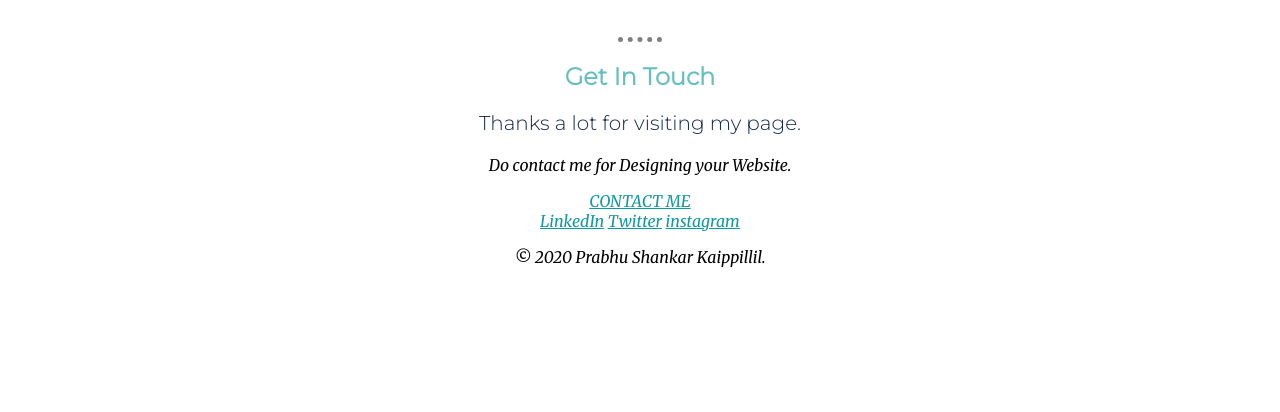
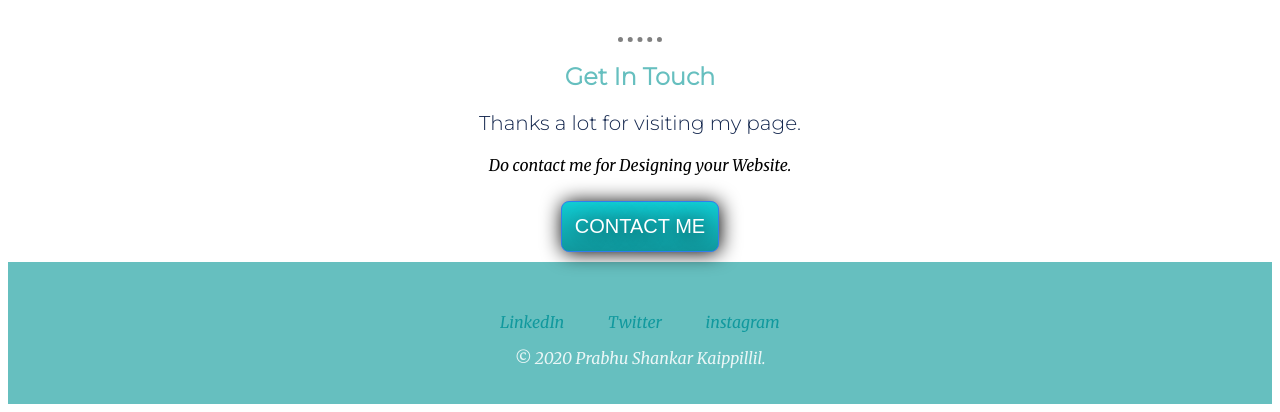
Before and after one commit to help-prabhu1998/mywebpage, a plain HTML site: page index.html in a window 1280 px wide. Shown: the part 2788-3200 px from the top of the page. Before the commit the page ends 3071 px from the top, so only its background shows below. Drawn offline with Linux system fonts and the light colour scheme.

Commit message:
Update styles.css

```diff
--- a/css/styles.css
+++ b/css/styles.css
@@ -23,6 +23,12 @@ h3 {
 
 a {
   color: #11999E;
+  margin: 10px 20px;
+  text-decoration:none;
+}
+
+a:hover{
+  color:#2d6187;
 }
 
 hr{
@@ -79,7 +85,9 @@ hr{
 }
 
 .bottom-container {
-  background-color: white;
+  background-color: #66bfbf;
+  padding: 50px 0 20px;
+  color:#EAF6F6;
 }
 
 .skills{
@@ -110,3 +118,43 @@ hr{
   margin-bottom: 5%;
   width: 50%;
 }
+
+.btn {
+   background: #11CDD4;
+   background-image: -webkit-linear-gradient(top, #11CDD4, #11999E);
+   background-image: -moz-linear-gradient(top, #11CDD4, #11999E);
+   background-image: -ms-linear-gradient(top, #11CDD4, #11999E);
+   background-image: -o-linear-gradient(top, #11CDD4, #11999E);
+   background-image: -webkit-gradient(to bottom, #11CDD4, #11999E);
+   -webkit-border-radius: 8px;
+   -moz-border-radius: 8px;
+   border-radius: 8px;
+   color: #FFFFFF;
+   font-family: Arial;
+   font-size: 20px;
+   font-weight: 100;
+   padding: 13px;
+   -webkit-box-shadow: 1px 1px 20px 0 #000000;
+   -moz-box-shadow: 1px 1px 20px 0 #000000;
+   box-shadow: 1px 1px 20px 0 #000000;
+   text-shadow: 1px 1px 20px #000000;
+   border: solid #337FED 1px;
+   text-decoration: none;
+   display: inline-block;
+   cursor: pointer;
+   text-align: center;
+}
+
+.btn:hover {
+   border: solid #337FED 1px;
+   background: #30E3CB;
+   background-image: -webkit-linear-gradient(top, #30E3CB, #2BC48D);
+   background-image: -moz-linear-gradient(top, #30E3CB, #2BC48D);
+   background-image: -ms-linear-gradient(top, #30E3CB, #2BC48D);
+   background-image: -o-linear-gradient(top, #30E3CB, #2BC48D);
+   background-image: -webkit-gradient(to bottom, #30E3CB, #2BC48D);
+   -webkit-border-radius: 8px;
+   -moz-border-radius: 8px;
+   border-radius: 8px;
+   text-decoration: none;
+}
```
